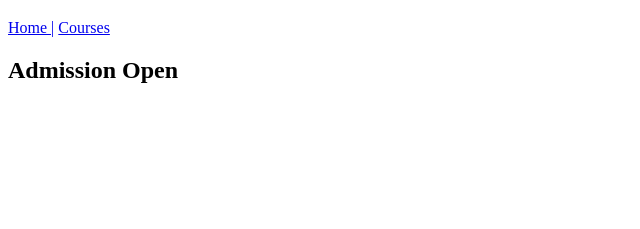
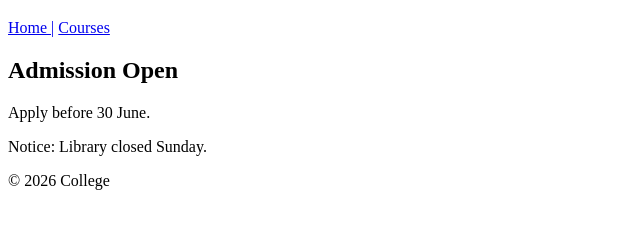
Before and after one commit to mohdsufiyan08686-byte/Web-Designing-Workshop_0934, a plain HTML site: page web desinging workshop assignment/assignment_4.html in a window 1280 px wide. Shown: the part 61-290 px from the top of the page, without its empty margins (0-640 px from the left). Drawn offline with Linux system fonts and the light colour scheme.

Commit message:
Assignment 4 completed

```diff
--- a/web desinging workshop assignment/assignment_4.html
+++ b/web desinging workshop assignment/assignment_4.html
@@ -10,5 +10,8 @@
 <a href="#">Home |</a>
 <a href="#">Courses</a>
 <h2>Admission Open</h2>
+<p>Apply before 30 June.</p>
+<p>Notice: Library closed Sunday.</p>
+<p>&copy; 2026 College</p>
 </body>
 </html>
```
